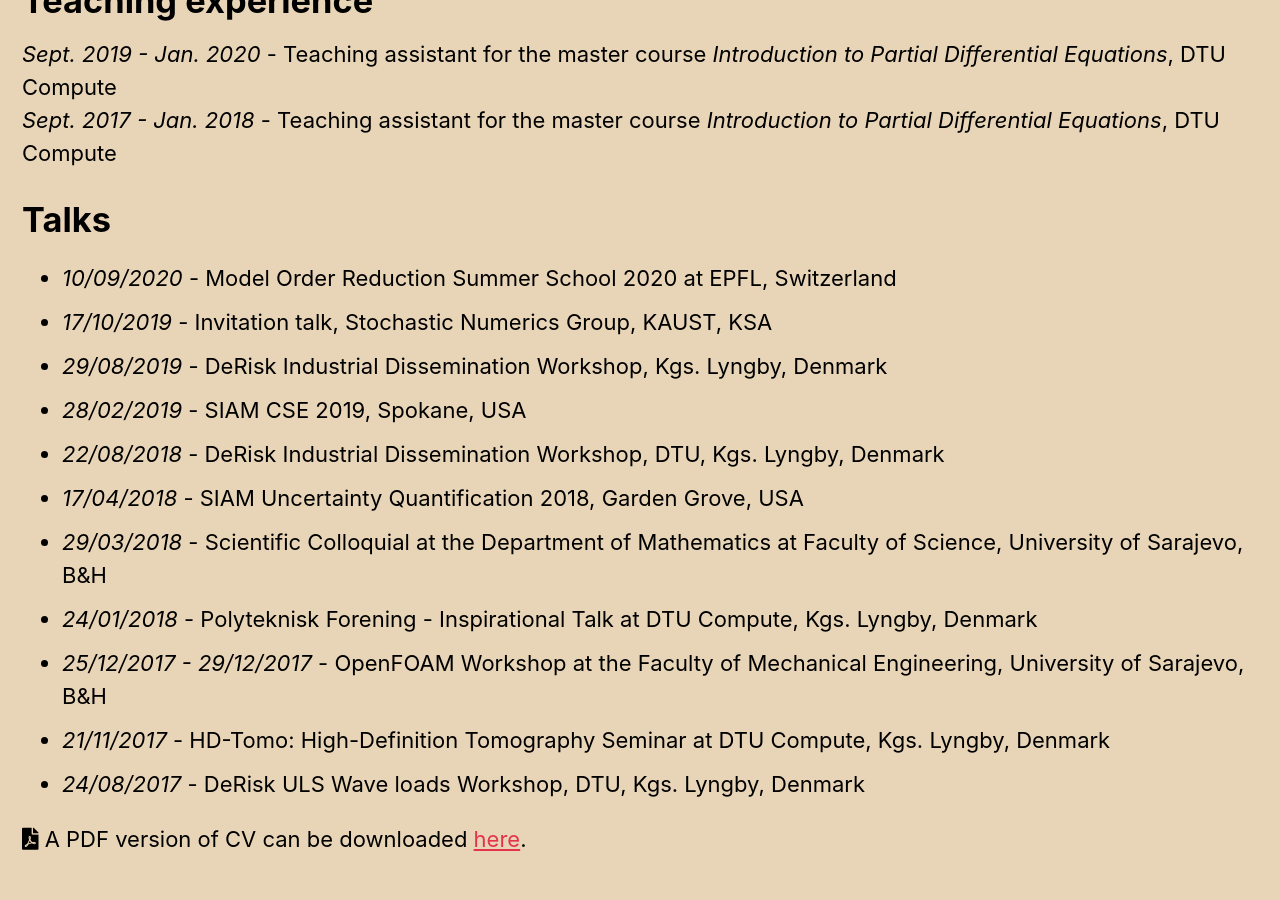
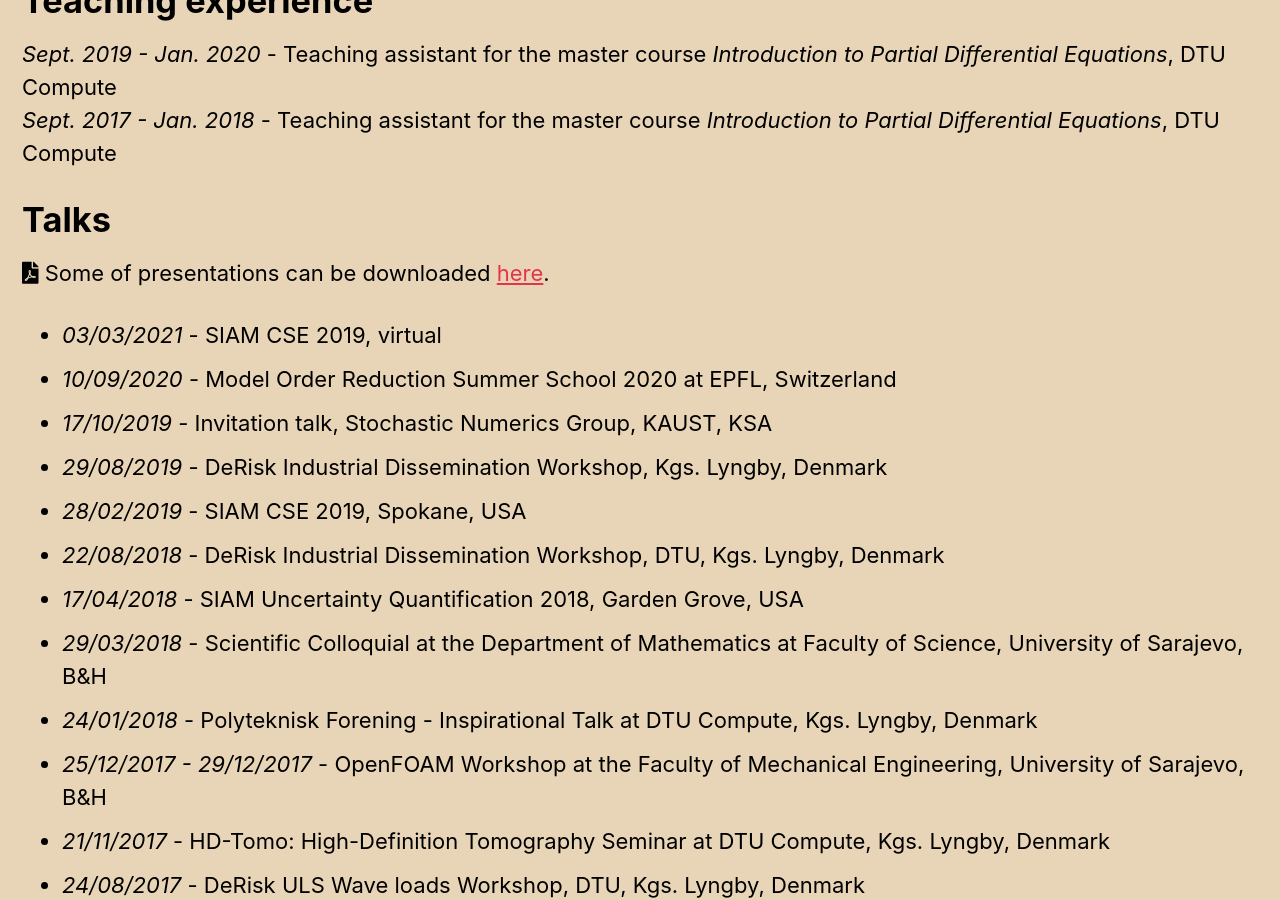
Before and after one commit to ksehic/ksehic.github.io, a Jekyll site: the page built from _pages/cv.md, in a window 1280 px wide and 900 px high, scrolled down 1639 px. Built offline with Jekyll 4.4.1, drawn with Linux system fonts in a browser that asks for light colours; cached includes are drawn as plain includes.

Commit message:
talks update

```diff
--- a/_pages/cv.md
+++ b/_pages/cv.md
@@ -33,6 +33,9 @@ header:
 *Sept. 2017 - Jan. 2018* - Teaching assistant for the master course *Introduction to Partial Differential Equations*, DTU Compute
 
 # Talks
+ <i class="fas fa-file-pdf"></i> Some of presentations can be downloaded [here](https://www.dropbox.com/sh/579hj6fe7ygei4s/AABb3BlW1sUm_g3LMTa6aWBwa?dl=0).
+
+* *03/03/2021* - SIAM CSE 2019, virtual<br/>
 * *10/09/2020* - Model Order Reduction Summer School 2020 at EPFL, Switzerland<br/>
 * *17/10/2019* - Invitation talk, Stochastic Numerics Group, KAUST, KSA<br/>
 * *29/08/2019* - DeRisk Industrial Dissemination Workshop, Kgs. Lyngby, Denmark<br/>
```
